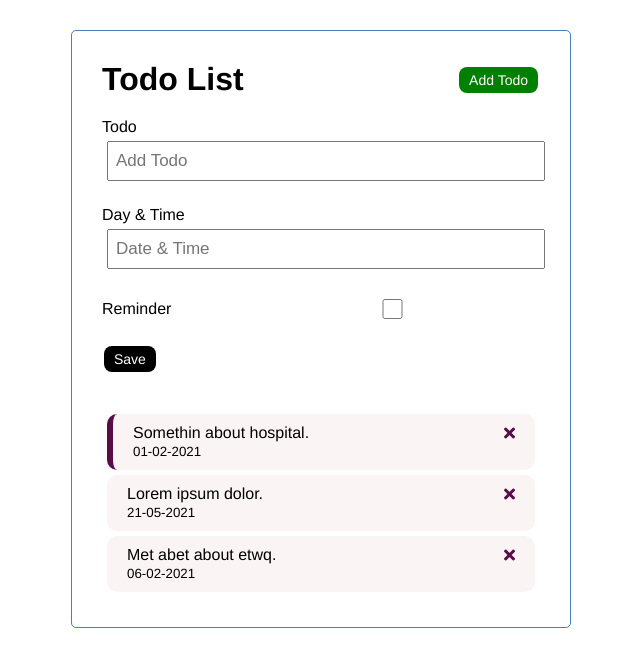
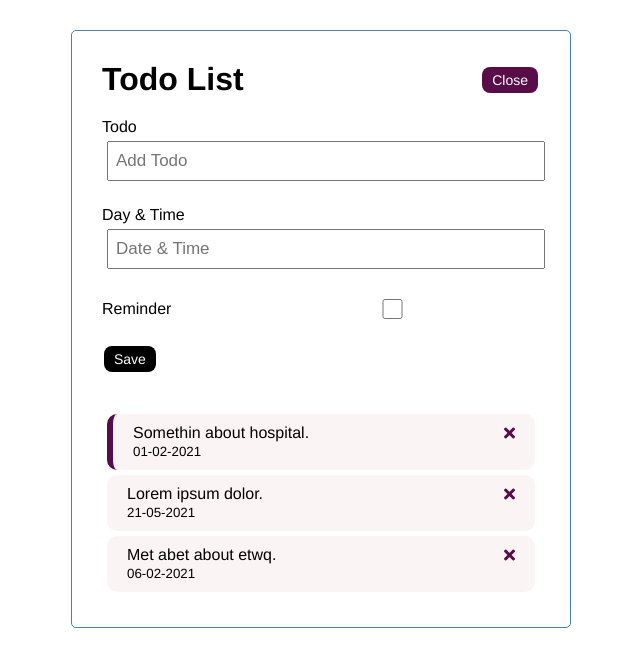
Before and after one commit to dogukyilmaz/vue-todo, a Vue app: page / in a window 1280 px wide. Both pictures are taken after a click on the button "Add Todo". Shown: the top 666 px of the page, without its empty margins (319-959 px from the left). Built offline with nearby package versions, Linux system fonts and the light colour scheme.

Commit message:
toggle add form

```diff
--- a/src/App.vue
+++ b/src/App.vue
@@ -1,7 +1,14 @@
 <template>
   <div class="container">
-    <Header title="Todo List" />
-    <AddTodo @add-todo="addTodo" />
+    <Header
+      :showTodoField="showTodoField"
+      @toggle-add-todo="toggleAddTodo"
+      title="Todo List"
+    />
+
+    <div v-show="showTodoField">
+      <AddTodo @add-todo="addTodo" />
+    </div>
     <Todos
       @toggle-reminder="toggleReminder"
       @delete-todo="deleteTodo"
@@ -24,7 +31,8 @@ export default {
   },
   data() {
     return {
-      todos: []
+      todos: [],
+      showTodoField: false
     };
   },
   methods: {
@@ -40,6 +48,9 @@ export default {
     },
     addTodo(todo) {
       this.todos = [...this.todos, todo];
+    },
+    toggleAddTodo() {
+      this.showTodoField = !this.showTodoField;
     }
   },
   created() {
--- a/src/components/Button.vue
+++ b/src/components/Button.vue
@@ -13,7 +13,7 @@ export default {
   },
   methods: {
     onClick() {
-      alert("click");
+      this.$emit("button-click");
     }
   }
 };
--- a/src/components/Header.vue
+++ b/src/components/Header.vue
@@ -1,7 +1,11 @@
 <template>
   <header>
     <h1>{{ title }}</h1>
-    <Button title="Add Todo" color="green" />
+    <Button
+      @button-click="$emit('toggle-add-todo')"
+      :title="showTodoField ? 'Close' : 'Add Todo'"
+      :color="!showTodoField ? 'green' : 'rgb(88, 13, 73)'"
+    />
   </header>
 </template>
 
@@ -11,11 +15,12 @@ import Button from "./Button";
 export default {
   name: "No name",
   props: {
-    title: String
+    title: String,
     // title: {
     //   type: String,
     //   default: "No name"
     // }
+    showTodoField: Boolean
   },
   components: {
     Button
```
